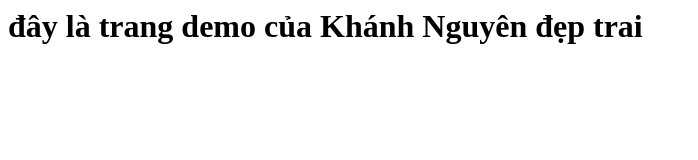
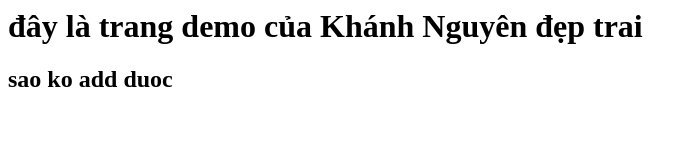
Before and after one commit to KeyEndOne/Test, a plain HTML site: page index.html in a window 1280 px wide. Shown: the whole page, without its empty margins (0-698 px from the left). Drawn offline with Linux system fonts and the light colour scheme.

Commit message:
add file index.html

```diff
--- a/index.html
+++ b/index.html
@@ -1 +1,2 @@
 <h1>đây là trang demo của Khánh Nguyên đẹp trai</h1>
+<h2>sao ko add duoc</h2>
```
